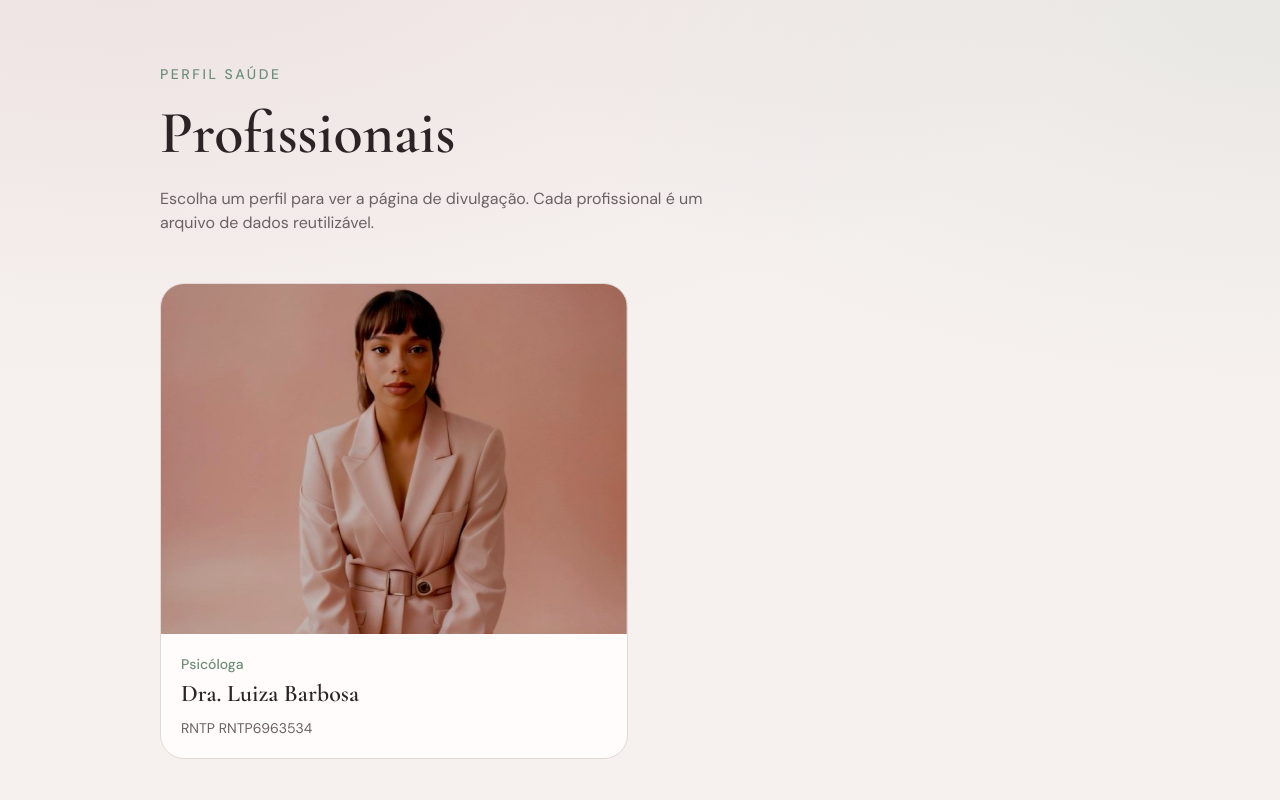
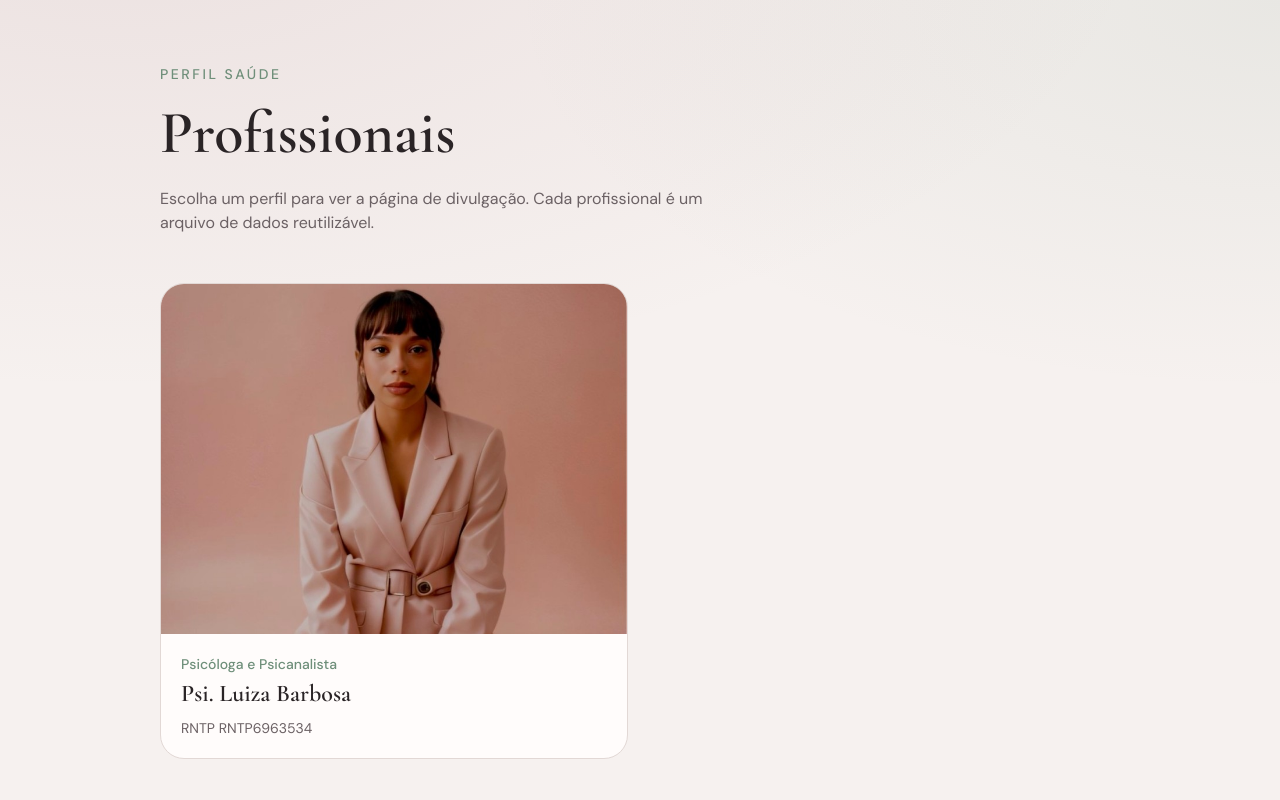
Before and after one commit to arthurmb98/luiza-barbosa, a React (Vite) app: page /profissionais in a window 1280 px wide. Shown: the top 800 px of the page. Built offline with nearby package versions, Linux system fonts and the light colour scheme.

Commit message:
Troca Dra. por Psi. e atualiza o título para Psicóloga e Psicanalista.
Co-authored-by: Cursor <cursoragent@cursor.com>

```diff
--- a/src/features/anamnesis/ui/AnamnesisSheet.tsx
+++ b/src/features/anamnesis/ui/AnamnesisSheet.tsx
@@ -43,7 +43,7 @@ export function AnamnesisSheet({ open, onOpenChange }: AnamnesisSheetProps) {
                 Anamnese enviada
               </h3>
               <p className="mt-2 text-sm text-muted-foreground">
-                Recebemos suas informações. Em breve a Dra. Luiza entra em
+                Recebemos suas informações. Em breve a Psi. Luiza entra em
                 contato para os próximos passos.
               </p>
             </div>
--- a/src/features/profile/data/luiza-barbosa.ts
+++ b/src/features/profile/data/luiza-barbosa.ts
@@ -2,8 +2,8 @@ import type { Profile } from '@/features/profile/domain/profile'
 
 export const luizaBarbosa: Profile = {
   slug: 'luiza-barbosa',
-  name: 'Dra. Luiza Barbosa',
-  profession: 'Psicóloga',
+  name: 'Psi. Luiza Barbosa',
+  profession: 'Psicóloga e Psicanalista',
   tagline: 'Acolhimento e clareza para cada fase da vida',
   specialties: [
     'Psicoterapia',
@@ -23,7 +23,7 @@ export const luizaBarbosa: Profile = {
     qrCodeLabel: 'Validação RNTP',
   },
   whatsapp: '5598981263501',
-  whatsappMessage: 'Olá, Dra. Luiza! Vi seu perfil e gostaria de agendar uma conversa.',
+  whatsappMessage: 'Olá, Psi. Luiza! Vi seu perfil e gostaria de agendar uma conversa.',
   email: 'luizatinoco2606@gmail.com',
   instagram: 'psi_luizabarbosa',
 }
```
Also changed, not shown: 1 other file (tests, documents, lock files or other folders).
